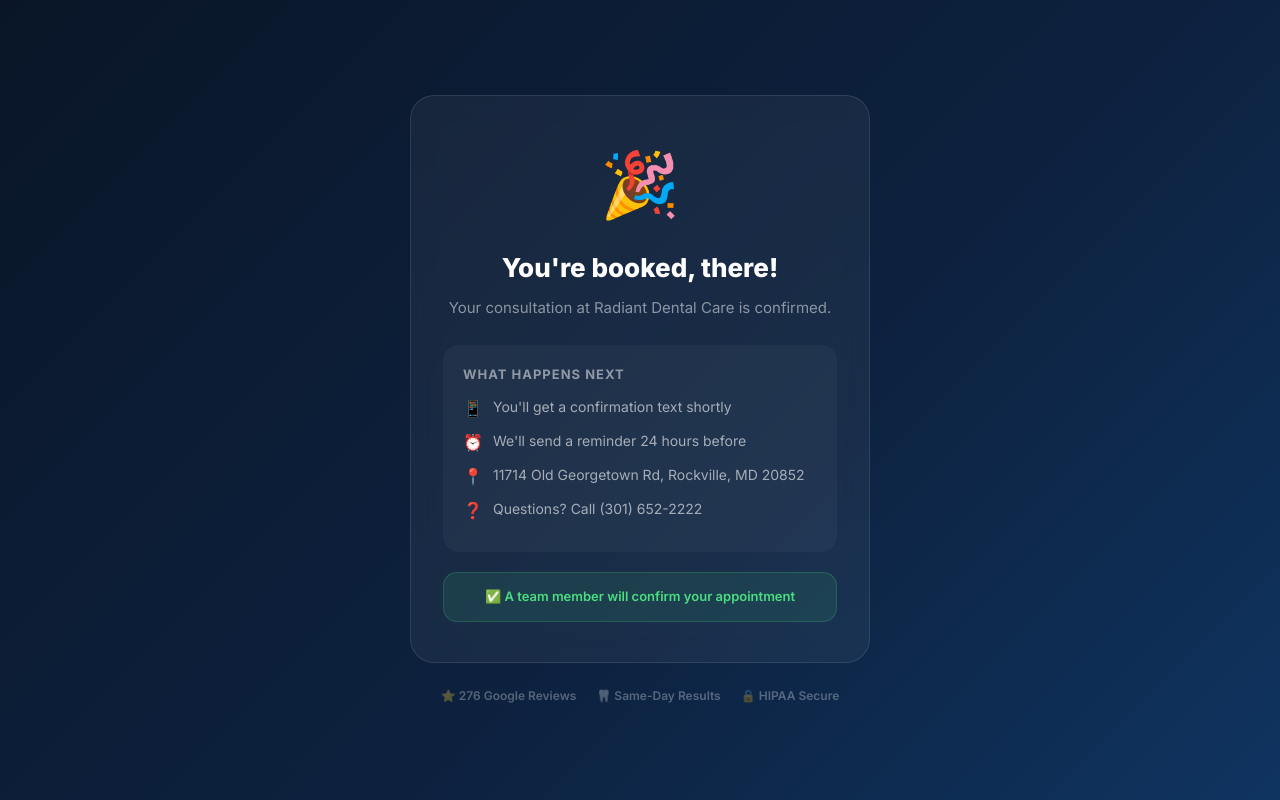
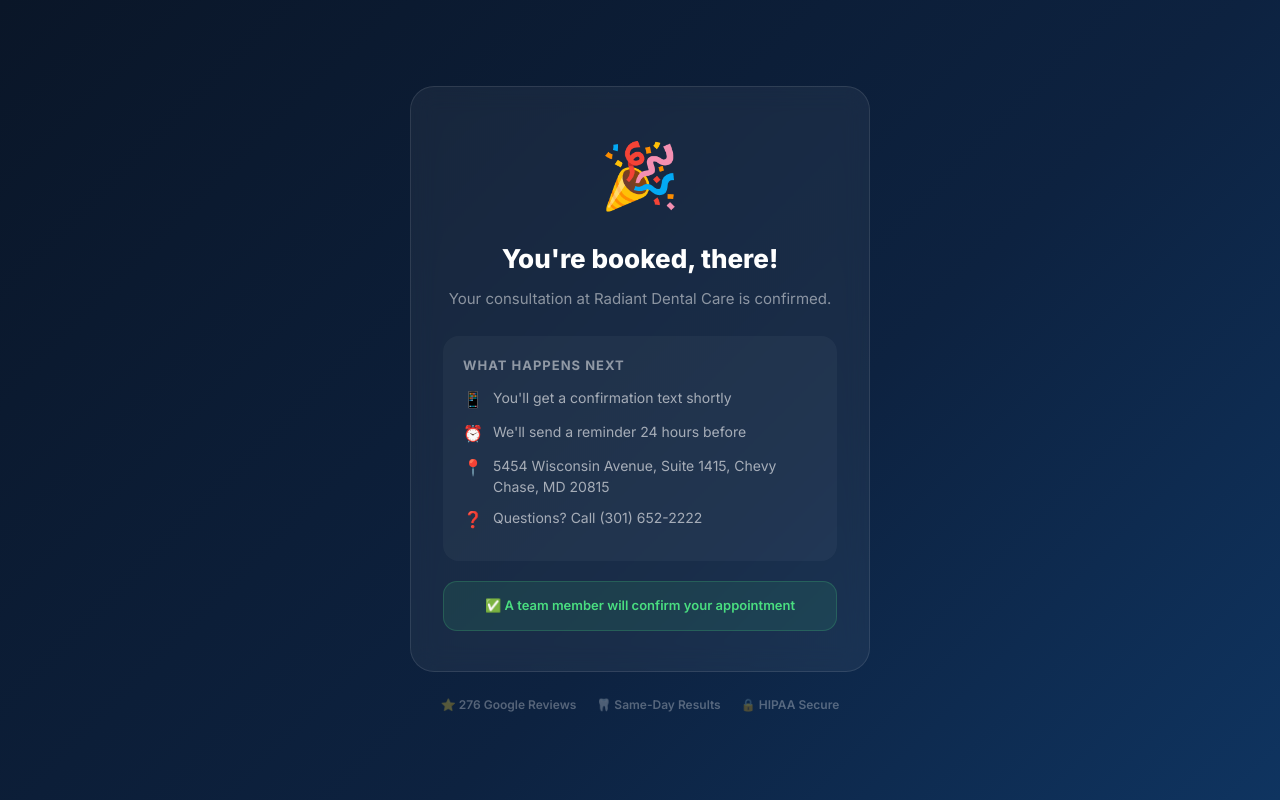
Before and after one commit to dentalondemand/iamclara-website, a Next.js app: page /book/confirmed in a window 1280 px wide. Built offline with nearby package versions, Linux system fonts and the light colour scheme; no server answers.

Commit message:
fix: update confirmation page address to correct Chevy Chase location

```diff
--- a/app/book/confirmed/page.tsx
+++ b/app/book/confirmed/page.tsx
@@ -43,7 +43,7 @@
           {[
             ["📱", "You'll get a confirmation text shortly"],
             ["⏰", "We'll send a reminder 24 hours before"],
-            ["📍", "11714 Old Georgetown Rd, Rockville, MD 20852"],
+            ["📍", "5454 Wisconsin Avenue, Suite 1415, Chevy Chase, MD 20815"],
             ["❓", "Questions? Call (301) 652-2222"],
           ].map(([icon, text]) => (
             <div key={text as string} style={{ display: "flex", gap: 10, alignItems: "flex-start", marginBottom: 10 }}>
```
